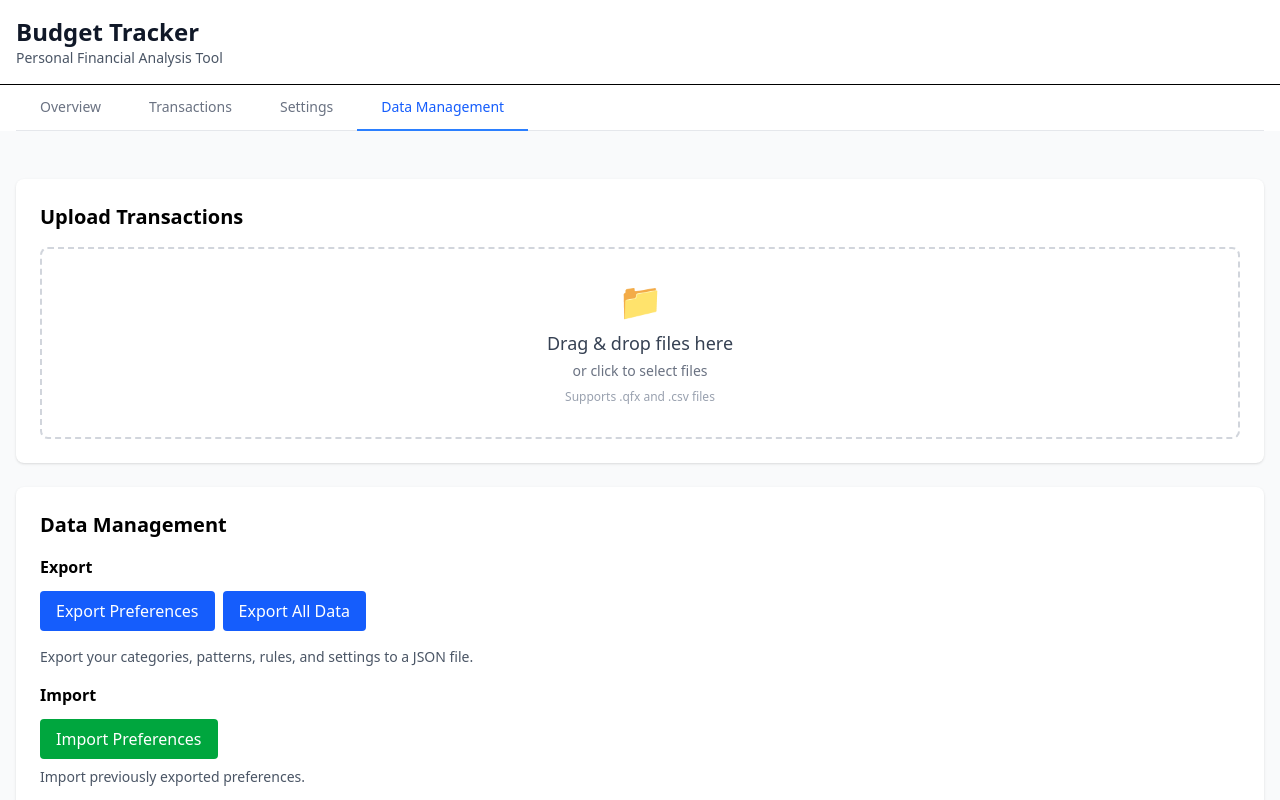
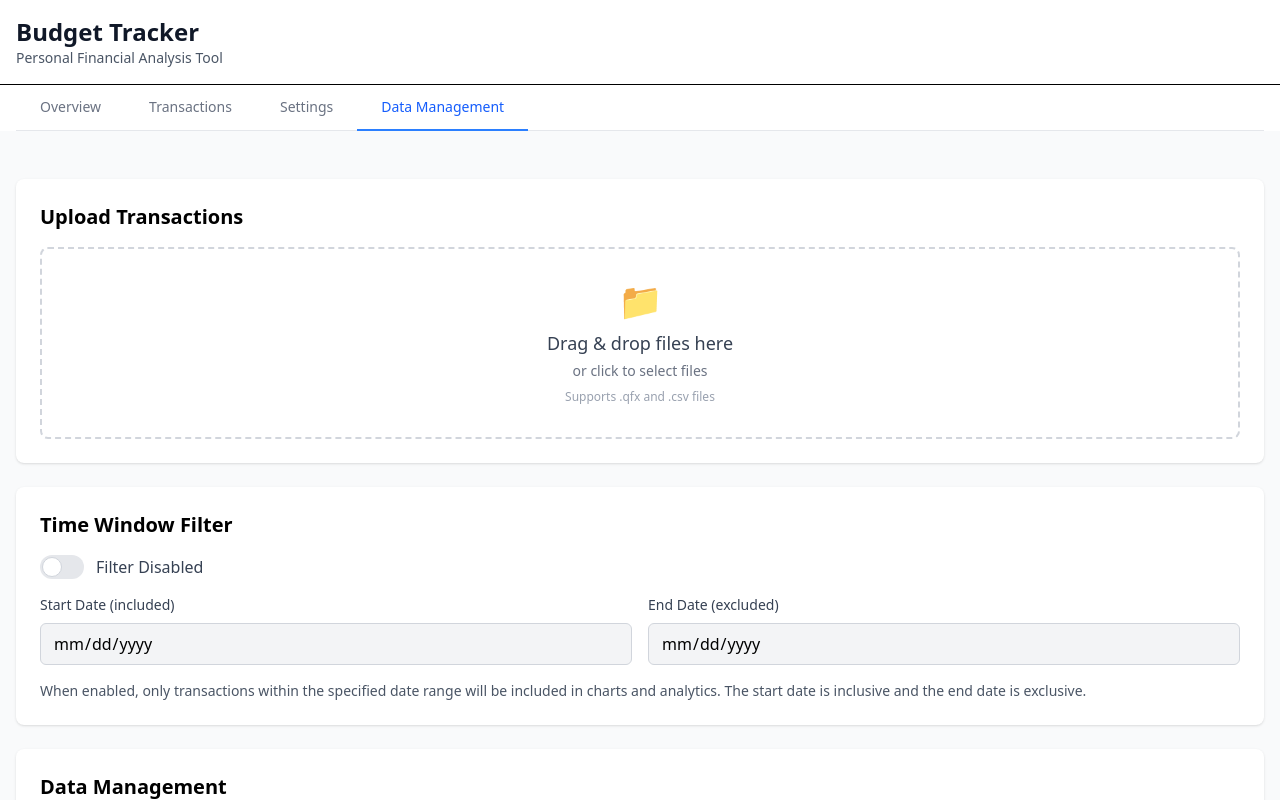
Before and after one commit to hansenrl/claude_finances, a React (Vite) app in the folder budget-tracker/: page / in a window 1280 px wide. Both pictures are taken after a click on the button "Data Management". Shown: the top 800 px of the page. Built offline with nearby package versions, Linux system fonts and the light colour scheme.

Commit message:
Add time window filtering

```diff
--- a/budget-tracker/src/components/DataManagement.tsx
+++ b/budget-tracker/src/components/DataManagement.tsx
@@ -38,6 +38,33 @@ export function DataManagement() {
     if (file) {
       actions.importPreferences(file);
     }
+  };
+
+  const formatDateForInput = (date: string | null): string => {
+    if (!date) return '';
+    // Ensure the date is in YYYY-MM-DD format
+    return date.split('T')[0];
+  };
+
+  const handleToggleFilter = () => {
+    actions.updateTimeWindowFilter({
+      ...state.timeWindowFilter,
+      enabled: !state.timeWindowFilter.enabled
+    });
+  };
+
+  const handleStartDateChange = (e: React.ChangeEvent<HTMLInputElement>) => {
+    actions.updateTimeWindowFilter({
+      ...state.timeWindowFilter,
+      startDate: e.target.value || null
+    });
+  };
+
+  const handleEndDateChange = (e: React.ChangeEvent<HTMLInputElement>) => {
+    actions.updateTimeWindowFilter({
+      ...state.timeWindowFilter,
+      endDate: e.target.value || null
+    });
   };
 
   return (
@@ -101,6 +128,66 @@ export function DataManagement() {
             <p>Loaded {state.transactions.length} transactions</p>
           </div>
         )}
+      </div>
+
+      {/* Time Window Filter Section */}
+      <div className="bg-white p-6 rounded-lg shadow">
+        <h2 className="text-xl font-semibold mb-4">Time Window Filter</h2>
+
+        <div className="space-y-4">
+          {/* Toggle */}
+          <div className="flex items-center gap-3">
+            <label className="relative inline-flex items-center cursor-pointer">
+              <input
+                type="checkbox"
+                className="sr-only peer"
+                checked={state.timeWindowFilter.enabled}
+                onChange={handleToggleFilter}
+              />
+              <div className="w-11 h-6 bg-gray-200 peer-focus:outline-none peer-focus:ring-4 peer-focus:ring-blue-300 rounded-full peer peer-checked:after:translate-x-full rtl:peer-checked:after:-translate-x-full peer-checked:after:border-white after:content-[''] after:absolute after:top-[2px] after:start-[2px] after:bg-white after:border-gray-300 after:border after:rounded-full after:h-5 after:w-5 after:transition-all peer-checked:bg-blue-600"></div>
+            </label>
+            <span className="font-medium text-gray-700">
+              {state.timeWindowFilter.enabled ? 'Filter Enabled' : 'Filter Disabled'}
+            </span>
+          </div>
+
+          {/* Date Range Inputs */}
+          <div className="grid grid-cols-1 md:grid-cols-2 gap-4">
+            <div>
+              <label className="block text-sm font-medium text-gray-700 mb-2">
+                Start Date (included)
+              </label>
+              <input
+                type="date"
+                value={formatDateForInput(state.timeWindowFilter.startDate)}
+                onChange={handleStartDateChange}
+                disabled={!state.timeWindowFilter.enabled}
+                className={`w-full px-3 py-2 border border-gray-300 rounded-md focus:outline-none focus:ring-2 focus:ring-blue-500 ${
+                  !state.timeWindowFilter.enabled ? 'bg-gray-100 cursor-not-allowed' : ''
+                }`}
+              />
+            </div>
+            <div>
+              <label className="block text-sm font-medium text-gray-700 mb-2">
+                End Date (excluded)
+              </label>
+              <input
+                type="date"
+                value={formatDateForInput(state.timeWindowFilter.endDate)}
+                onChange={handleEndDateChange}
+                disabled={!state.timeWindowFilter.enabled}
+                className={`w-full px-3 py-2 border border-gray-300 rounded-md focus:outline-none focus:ring-2 focus:ring-blue-500 ${
+                  !state.timeWindowFilter.enabled ? 'bg-gray-100 cursor-not-allowed' : ''
+                }`}
+              />
+            </div>
+          </div>
+
+          <p className="text-sm text-gray-600">
+            When enabled, only transactions within the specified date range will be included in charts and analytics.
+            The start date is inclusive and the end date is exclusive.
+          </p>
+        </div>
       </div>
 
       {/* Data Management Section */}
--- a/budget-tracker/src/components/MonthlyAnalysis.tsx
+++ b/budget-tracker/src/components/MonthlyAnalysis.tsx
@@ -9,13 +9,13 @@ import { format, parse } from 'date-fns';
 ChartJS.register(CategoryScale, LinearScale, BarElement, LineElement, PointElement, Title, Tooltip, Legend);
 
 export function MonthlyAnalysis() {
-  const { state } = useApp();
+  const { state, filteredTransactions } = useApp();
 
   const analytics = useMemo(() => {
-    if (state.transactions.length === 0) return null;
-    const calculator = new AnalyticsCalculator(state.transactions);
+    if (filteredTransactions.length === 0) return null;
+    const calculator = new AnalyticsCalculator(filteredTransactions);
     return calculator.computeAll();
-  }, [state.transactions]);
+  }, [filteredTransactions]);
 
   const monthlyData = useMemo(() => {
     if (!analytics) return [];
--- a/budget-tracker/src/context/AppContext.tsx
+++ b/budget-tracker/src/context/AppContext.tsx
@@ -20,6 +20,11 @@ const initialState: AppState = {
   descriptionMappings: new Map(),
   isLoading: false,
   errors: [],
+  timeWindowFilter: {
+    enabled: false,
+    startDate: null,
+    endDate: null,
+  },
 };
 
 // Action types
@@ -40,6 +45,7 @@ type AppAction =
   | { type: 'DELETE_PATTERN'; payload: { categoryId: string; patternId: string } }
   | { type: 'REORDER_PATTERNS'; payload: { categoryId: string; patterns: CategoryPattern[] } }
   | { type: 'DELETE_DESCRIPTION_MAPPING'; payload: string }
+  | { type: 'UPDATE_TIME_WINDOW_FILTER'; payload: { enabled: boolean; startDate: string | null; endDate: string | null } }
   | { type: 'IMPORT_PREFERENCES'; payload: Preferences }
   | { type: 'SET_LOADING'; payload: boolean }
   | { type: 'ADD_ERROR'; payload: string }
@@ -81,6 +87,11 @@ function appReducer(state: AppState, action: AppAction): AppState {
         excludedRepeatedExpenses: patternSet,
         manualOverrides: action.payload.manualOverrides,
         descriptionMappings: action.payload.descriptionMappings,
+        timeWindowFilter: action.payload.preferences.timeWindowFilter || {
+          enabled: false,
+          startDate: null,
+          endDate: null
+        },
         isLoading: false
       };
     }
@@ -403,12 +414,27 @@ function appReducer(state: AppState, action: AppAction): AppState {
         }
       };
 
+    case 'UPDATE_TIME_WINDOW_FILTER':
+      return {
+        ...state,
+        timeWindowFilter: action.payload,
+        preferences: {
+          ...state.preferences,
+          timeWindowFilter: action.payload
+        }
+      };
+
     case 'IMPORT_PREFERENCES':
       return {
         ...state,
         preferences: action.payload,
         categories: action.payload.categories,
-        rules: action.payload.rules
+        rules: action.payload.rules,
+        timeWindowFilter: action.payload.timeWindowFilter || {
+          enabled: false,
+          startDate: null,
+          endDate: null
+        }
       };
 
     case 'SET_LOADING':
@@ -638,6 +664,10 @@ export function AppProvider({ children }: { children: ReactNode }) {
       dispatch({ type: 'UPDATE_RULE', payload: rule });
     },
 
+    updateTimeWindowFilter: (filter: { enabled: boolean; startDate: string | null; endDate: string | null }) => {
+      dispatch({ type: 'UPDATE_TIME_WINDOW_FILTER', payload: filter });
+    },
+
     exportPreferences: () => {
       storage.exportPreferences(state.preferences);
     },
@@ -707,8 +737,25 @@ export function AppProvider({ children }: { children: ReactNode }) {
     }
   }), [state.categories, state.rules, state.preferences, state.transactions, state.excludedIds, state.manualOverrides, state.descriptionMappings, storage]);
 
+  // Compute filtered transactions based on time window filter
+  const filteredTransactions = useMemo(() => {
+    if (!state.timeWindowFilter.enabled || !state.timeWindowFilter.startDate || !state.timeWindowFilter.endDate) {
+      return state.transactions;
+    }
+
+    const startDate = new Date(state.timeWindowFilter.startDate);
+    const endDate = new Date(state.timeWindowFilter.endDate);
+
+    return state.transactions.filter(t => {
+      const txDate = t.date instanceof Date ? t.date : new Date(t.date);
+      // Start date is included, end date is excluded
+      return txDate >= startDate && txDate < endDate;
+    });
+  }, [state.transactions, state.timeWindowFilter]);
+
   const value: AppContextValue = {
     state,
+    filteredTransactions,
     actions
   };
 
--- a/budget-tracker/src/lib/defaults.ts
+++ b/budget-tracker/src/lib/defaults.ts
@@ -187,6 +187,11 @@ export function getDefaultPreferences() {
     rules: DEFAULT_RULES,
     excludedTransactionSignatures: [],
     excludedRepeatedExpensePatterns: [],
+    timeWindowFilter: {
+      enabled: false,
+      startDate: null,
+      endDate: null
+    },
     version: 1,
     lastModified: new Date(),
   };
--- a/budget-tracker/src/lib/storage/manager.ts
+++ b/budget-tracker/src/lib/storage/manager.ts
@@ -82,6 +82,13 @@ export class StorageManager {
       }
       if (!parsed.excludedRepeatedExpensePatterns) {
         parsed.excludedRepeatedExpensePatterns = [];
+      }
+      if (!parsed.timeWindowFilter) {
+        parsed.timeWindowFilter = {
+          enabled: false,
+          startDate: null,
+          endDate: null
+        };
       }
 
       // Handle version migrations
@@ -276,6 +283,21 @@ export class StorageManager {
             return;
           }
 
+          // Ensure backward compatibility for new fields
+          if (!data.excludedTransactionSignatures) {
+            data.excludedTransactionSignatures = [];
+          }
+          if (!data.excludedRepeatedExpensePatterns) {
+            data.excludedRepeatedExpensePatterns = [];
+          }
+          if (!data.timeWindowFilter) {
+            data.timeWindowFilter = {
+              enabled: false,
+              startDate: null,
+              endDate: null
+            };
+          }
+
           resolve(data);
         } catch (err) {
           reject(new Error(`Error parsing preferences file: ${err}`));
--- a/budget-tracker/src/types/index.ts
+++ b/budget-tracker/src/types/index.ts
@@ -50,6 +50,11 @@ export interface Preferences {
   rules: CategorizationRule[];
   excludedTransactionSignatures: string[]; // Signatures of excluded transactions (persist across data clearing)
   excludedRepeatedExpensePatterns: string[]; // Merchant patterns of excluded repeated expenses
+  timeWindowFilter?: { // Optional for backward compatibility
+    enabled: boolean;
+    startDate: string | null; // ISO date string (YYYY-MM-DD)
+    endDate: string | null; // ISO date string (YYYY-MM-DD), excluded from range
+  };
   version: number; // Schema version
   lastModified: Date;
 }
@@ -117,11 +122,18 @@ export interface AppState {
   descriptionMappings: Map<string, string>; // description -> categoryId
   isLoading: boolean;
   errors: string[];
+  // Time window filter
+  timeWindowFilter: {
+    enabled: boolean;
+    startDate: string | null; // ISO date string (YYYY-MM-DD)
+    endDate: string | null; // ISO date string (YYYY-MM-DD), excluded from range
+  };
 }
 
 // App Context Value
 export interface AppContextValue {
   state: AppState;
+  filteredTransactions: Transaction[]; // Transactions filtered by time window
   actions: {
     uploadFiles: (files: File[]) => Promise<void>;
     categorizeTransaction: (id: string, categoryId: string) => void;
@@ -140,6 +152,8 @@ export interface AppContextValue {
     reorderPatterns: (categoryId: string, patterns: CategoryPattern[]) => void;
     // Description mapping management
     deleteDescriptionMapping: (description: string) => void;
+    // Time window filter
+    updateTimeWindowFilter: (filter: { enabled: boolean; startDate: string | null; endDate: string | null }) => void;
     exportPreferences: () => void;
     importPreferences: (file: File) => Promise<void>;
     exportData: () => void;
```
Also changed, not shown: budget-tracker/src/components/CategoryBreakdown.tsx (+6 -6 lines), budget-tracker/src/components/Dashboard.tsx (+6 -6 lines), budget-tracker/src/components/RepeatedExpenses.tsx (+6 -6 lines).
